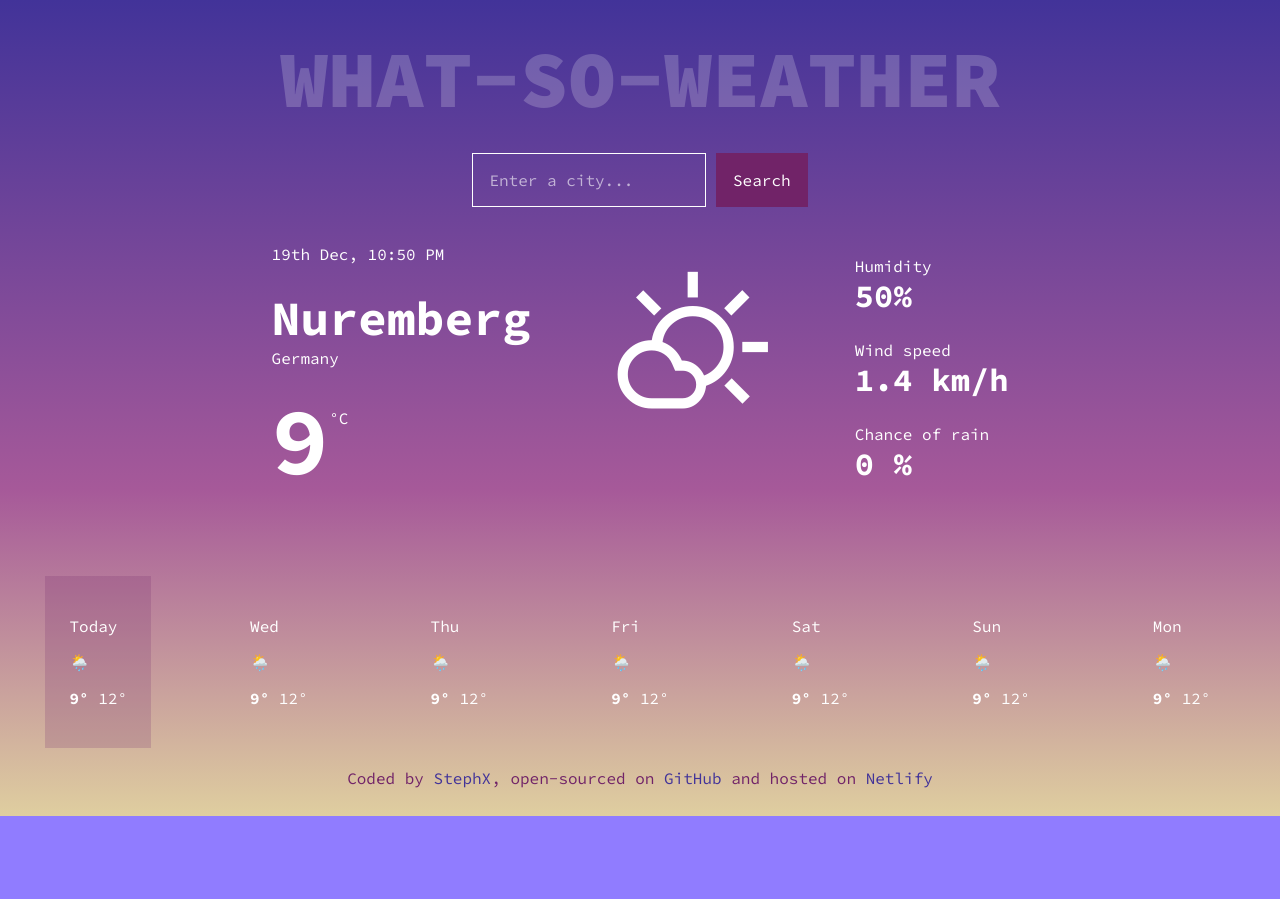
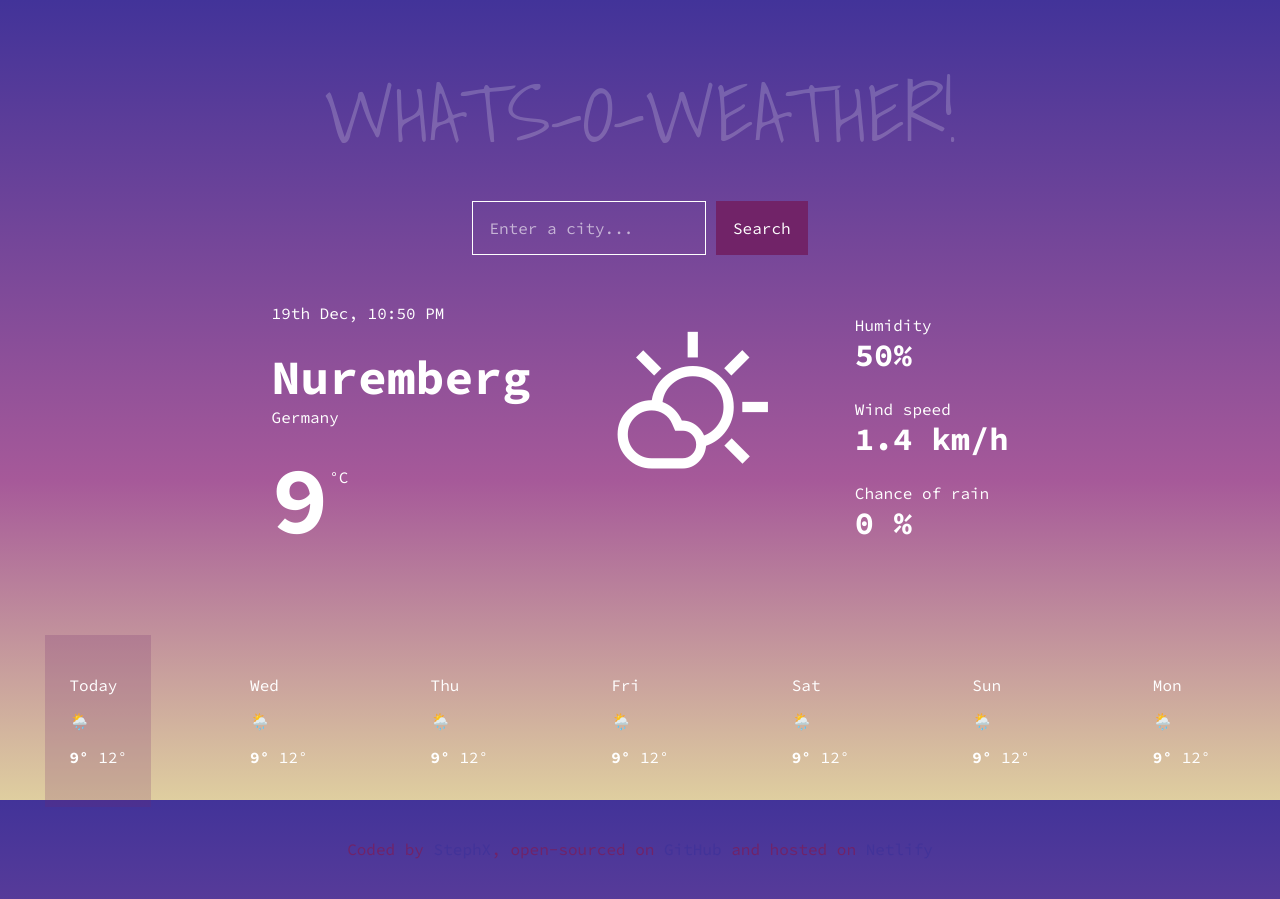
Before and after one commit to stephxho/what-so-weather, a plain HTML site: page index.html in a window 1280 px wide. Before the commit the page ends 816 px from the top, so only its background shows below. Drawn offline with nearby package versions, Linux system fonts and the light colour scheme.

Commit message:
Fixed more layout issues

```diff
--- a/index.html
+++ b/index.html
@@ -15,13 +15,25 @@
       rel="stylesheet"
       href="https://fonts.googleapis.com/css2?family=Material+Symbols+Outlined:opsz,wght,FILL,GRAD@24,100,0,0"
     />
+    <link rel="preconnect" href="https://fonts.googleapis.com" />
+    <link rel="preconnect" href="https://fonts.gstatic.com" crossorigin />
+    <link rel="preconnect" href="https://fonts.googleapis.com" />
+    <link rel="preconnect" href="https://fonts.gstatic.com" crossorigin />
+    <link
+      href="https://fonts.googleapis.com/css2?family=Shadows+Into+Light&display=swap"
+      rel="stylesheet"
+    />
   </head>
   <body>
     <div class="content">
       <header>
-      <p class="logo">WHAT-SO-WEATHER</p>
+        <p class="logo">WHATS-O-WEATHER!</p>
         <form>
-        <input type="text" placeholder="Enter a city..." class="search-input" />
+          <input
+            type="text"
+            placeholder="Enter a city..."
+            class="search-input"
+          />
           <input type="submit" value="Search" class="search-button" />
         </form>
       </header>
@@ -108,7 +120,9 @@
           >GitHub</a
         >
         and hosted on
-      <a href="https://what-so-weather.netlify.app" target="_blank">Netlify</a>
+        <a href="https://what-so-weather.netlify.app" target="_blank"
+          >Netlify</a
+        >
       </footer>
     </div>
   </body>
--- a/src/index.css
+++ b/src/index.css
@@ -6,9 +6,10 @@ body {
     rgb(166, 89, 153) 60%,
     hsl(44, 50%, 75%) 100%
   );
-
+  background-attachment: fixed;
   font-family: "Source Code Pro", monospace;
   color: white;
+  height: 100vh;
 }
 
 header {
@@ -16,6 +17,7 @@ header {
   flex-direction: column;
   align-items: center;
   width: 100%;
+  padding-top: 40px;
 }
 
 main {
@@ -46,6 +48,7 @@ h3 {
 
 footer {
   color: rgb(113, 35, 104);
+  padding-bottom: 40px;
 }
 
 a {
@@ -71,10 +74,10 @@ input:focus {
 
 .content {
   display: flex;
-  height: 100vh;
   flex-direction: column;
   justify-content: space-evenly;
   align-items: center;
+  gap: 32px;
 }
 
 .bold {
@@ -87,8 +90,8 @@ input:focus {
 }
 
 .logo {
+  font-family: "Shadows Into Light", cursive;
   font-size: 80px;
-  font-weight: 900;
   opacity: 20%;
   margin: 0px 0px 24px 0px;
   text-align: center;
@@ -104,10 +107,12 @@ input:focus {
 .current {
   justify-content: center;
   gap: 80px;
+  flex-wrap: wrap;
 }
 
 .forecast {
   justify-content: space-around;
+  flex-wrap: wrap;
 }
 
 .current-temperature,
```
Lines whose indentation alone changed are shown as unchanged.
